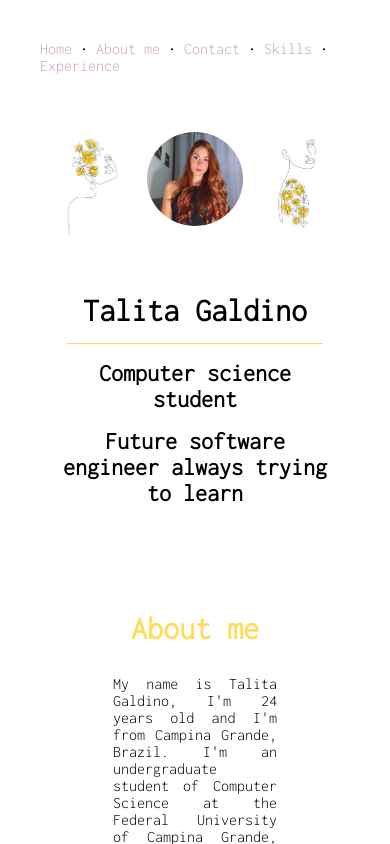
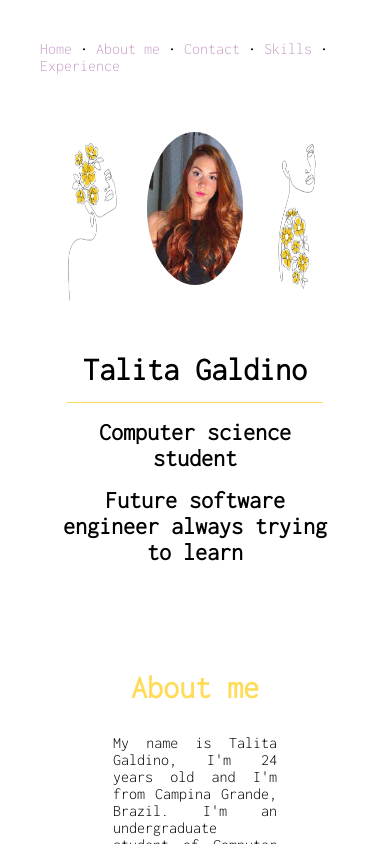
Before and after one commit to talitagaldino/portfolio, a React (Create React App) app: page / in a window 390 px wide. Shown: the top 844 px of the page. Built offline with nearby package versions, Linux system fonts and the light colour scheme.

Commit message:
foto responsiva

```diff
--- a/src/components/Header/style.js
+++ b/src/components/Header/style.js
@@ -18,6 +18,10 @@ export const ImagesContainer = styled.div`
     justify-content: space-between;
     max-height: 50vh;
     width: 100%;
+
+    @media screen and (max-width: 900px) {
+        height: 20vh;
+    }
 `;
 
 export const HeaderContainer = styled.div`
```
